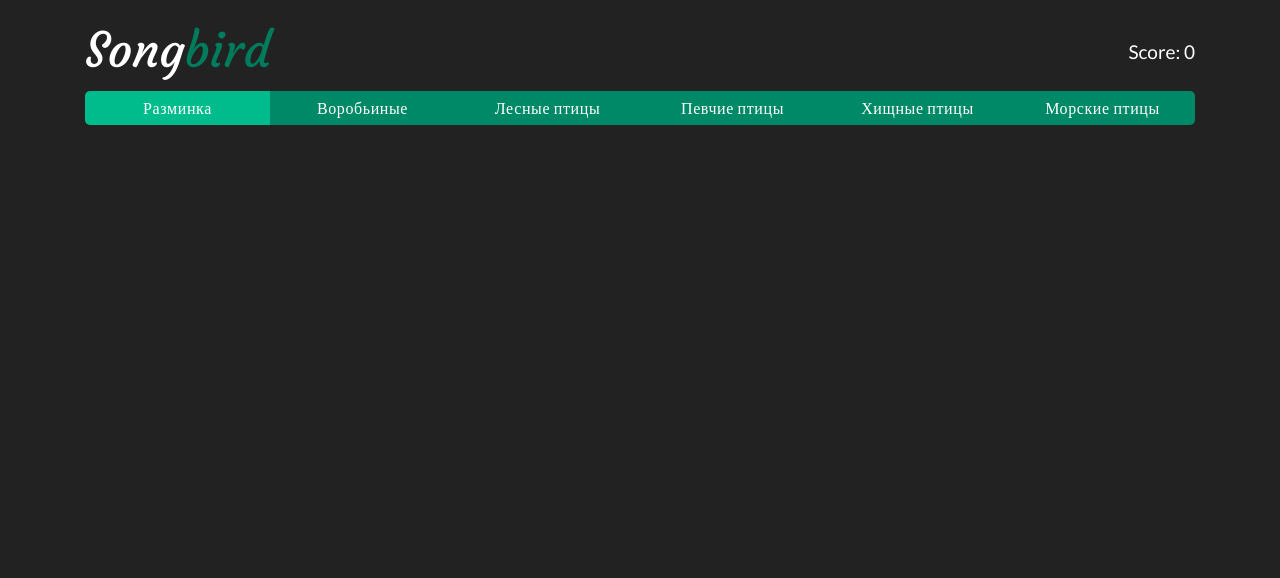
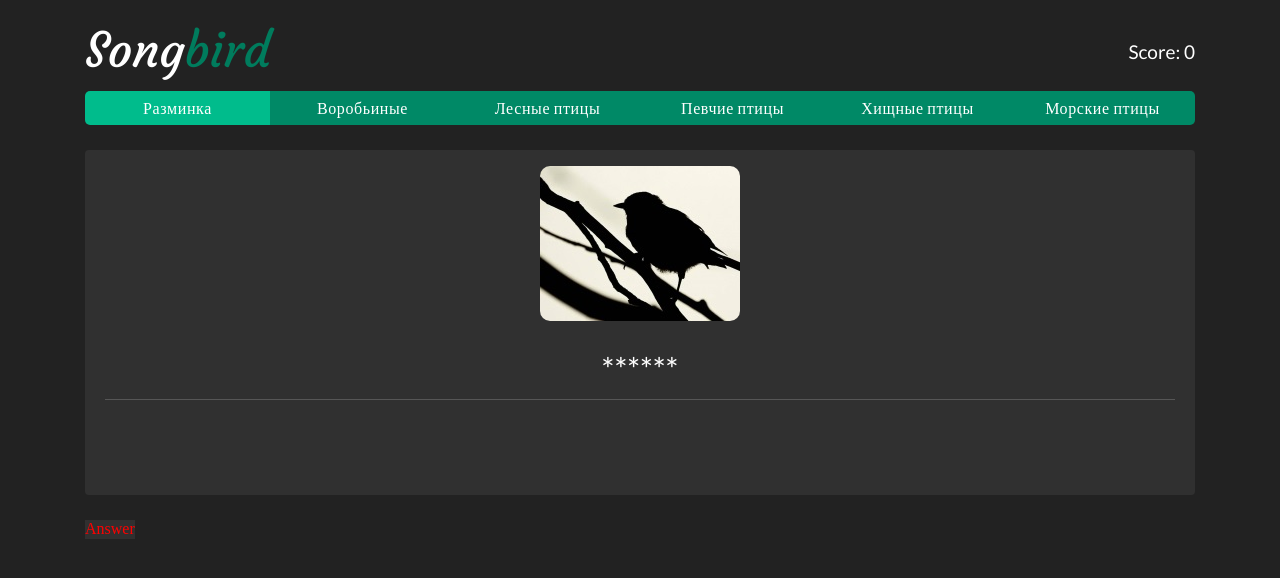
Before and after one commit to andrzejpuzynski/songbird, a React (Create React App) app: page / in a window 1280 px wide. Shown: the top 578 px of the page. Built offline with nearby package versions, Linux system fonts and the light colour scheme.

Commit message:
feat: Adding Question component with styling

```diff
--- /dev/null
+++ b/src/components/Answer.js
@@ -0,0 +1,12 @@
+import React from 'react';
+import '../styles/Answer.css';
+
+const Answer = () => {
+    return (
+        <section className="main-answer-container">
+            Answer
+        </section>
+    )
+}
+
+export default Answer;
--- a/src/components/App.js
+++ b/src/components/App.js
@@ -1,6 +1,7 @@
 import React from 'react';
 import '../styles/App.css';
 import Header from './Header';
+import Main from './Main';
 
 class App extends React.Component {
   constructor() {
@@ -24,6 +25,7 @@ class App extends React.Component {
           score={this.state.score}
           parts={this.state.parts}
           part={this.state.part} />
+        <Main />
       </ React.Fragment>
     );
   }
--- /dev/null
+++ b/src/components/Main.js
@@ -0,0 +1,15 @@
+import React from 'react';
+import '../styles/Main.css';
+import Question from './Question';
+import Answer from './Answer';
+
+const Main = () => {
+    return (
+        <main className="main-container">
+            <Question />
+            <Answer />
+        </main>
+    )
+}
+
+export default Main;
--- /dev/null
+++ b/src/components/Question.js
@@ -0,0 +1,19 @@
+import React from 'react';
+import '../styles/Question.css';
+import unknownBird from '../assets/bird.jpg'
+
+const Question = () => {
+    return (
+        <section className="main-question-container">
+            <img className="main-question-birdimage" src={unknownBird} />
+            <div className="main-question-birddetails">
+                <h2 className="main-question-birdname">
+                    ******
+                </h2>
+                <div className="main-question-birdplayer"></div>
+            </div>
+        </section>
+    )
+}
+
+export default Question;
--- /dev/null
+++ b/src/styles/Answer.css
@@ -0,0 +1,5 @@
+.main-answer-container {
+    color: red;
+    background-color: var(--box-background);
+
+}
--- a/src/styles/Header.css
+++ b/src/styles/Header.css
@@ -5,8 +5,9 @@
     justify-content: space-between;
     align-content: flex-start;
     width: 100%;
-    min-height: 142px;
+    min-height: 117px;
     margin-top: 8px;
+    margin-bottom: 25px;
     color: var(--colour-white);
 }
 
--- /dev/null
+++ b/src/styles/Main.css
@@ -0,0 +1,30 @@
+.main-container {
+    display: flex;
+    flex-wrap: wrap;
+    flex-direction: row;
+    width: 100%;
+}
+
+@media screen and (min-width: 576px) and (orientation: portrait) {
+    .main-container {
+      width: 510px;
+    }
+  }
+
+  @media screen and (min-width: 768px) {
+    .main-container {
+      width: 690px;
+    }
+  }
+
+  @media screen and (min-width: 992px) {
+    .main-container {
+      width: 930px;
+    }
+  }
+
+  @media screen and (min-width: 1200px) {
+    .main-container {
+      width: 1110px;
+    }
+  }
--- /dev/null
+++ b/src/styles/Question.css
@@ -0,0 +1,78 @@
+.main-question-container {
+  display: flex;
+  flex-wrap: nowrap;
+  flex-direction: column;
+  flex: 0 1 100%;
+  height: 345px;
+  padding: 16px;
+  margin-bottom: 25px;
+  border-radius: 4px;
+  background-color: var(--box-background);
+}
+
+@media screen and (min-width: 576px) and (orientation: portrait) {
+  .main-question-container {
+    flex-direction: row;
+    height: 187px;
+  }
+}
+
+.main-question-birdimage {
+  align-self: center;
+  width: 200px;
+  border-radius: 10px;
+  margin-bottom: 25px;
+}
+
+@media screen and (min-width: 576px) and (orientation: portrait) {
+    .main-question-birdimage {
+      margin-bottom: 0;
+    }
+}
+
+.main-question-birddetails {
+  flex: 2 1 100%;
+  height: 100%;
+  margin-left: 0;
+  padding: 4px;
+}
+
+@media screen and (min-width: 576px) and (orientation: portrait) {
+  .main-question-birddetails {
+    margin-left: 40px;
+  }
+}
+
+.main-question-birdname {
+    position: relative;
+    width: 100%;
+    height: 42px;
+    margin-bottom: 8px;
+    font-family: "Lato";
+    font-size: 32px;
+    font-weight: 500;
+    line-height: 38px;
+    text-align: center;
+    color: var(--colour-white);
+}
+
+@media screen and (min-width: 576px) and (orientation: portrait) {
+    .main-question-birdname {
+        text-align: left;
+    }
+  }
+
+.main-question-birdname:after {
+  content: "";
+  position: absolute;
+  left: 0;
+  right: 0;
+  bottom: -8px;
+  height: 30px;
+  border-bottom: 1px solid var(--colour-border-grey);
+}
+
+.main-question-birdplayer {
+  width: 100%;
+  height: 100px;
+}
--- a/src/styles/colours.css
+++ b/src/styles/colours.css
@@ -5,5 +5,7 @@
     --colour-bird: rgb(0, 124,93);
     --colour-header-part: #008966;
     --colour-active-part: #00bc8c;
+    --colour-border-grey: rgb(86, 86, 86);
 
+    --box-background: #303030;
 }
```
Also changed, not shown: src/assets/bird.jpg (added). Lines whose indentation alone changed are shown as unchanged.
